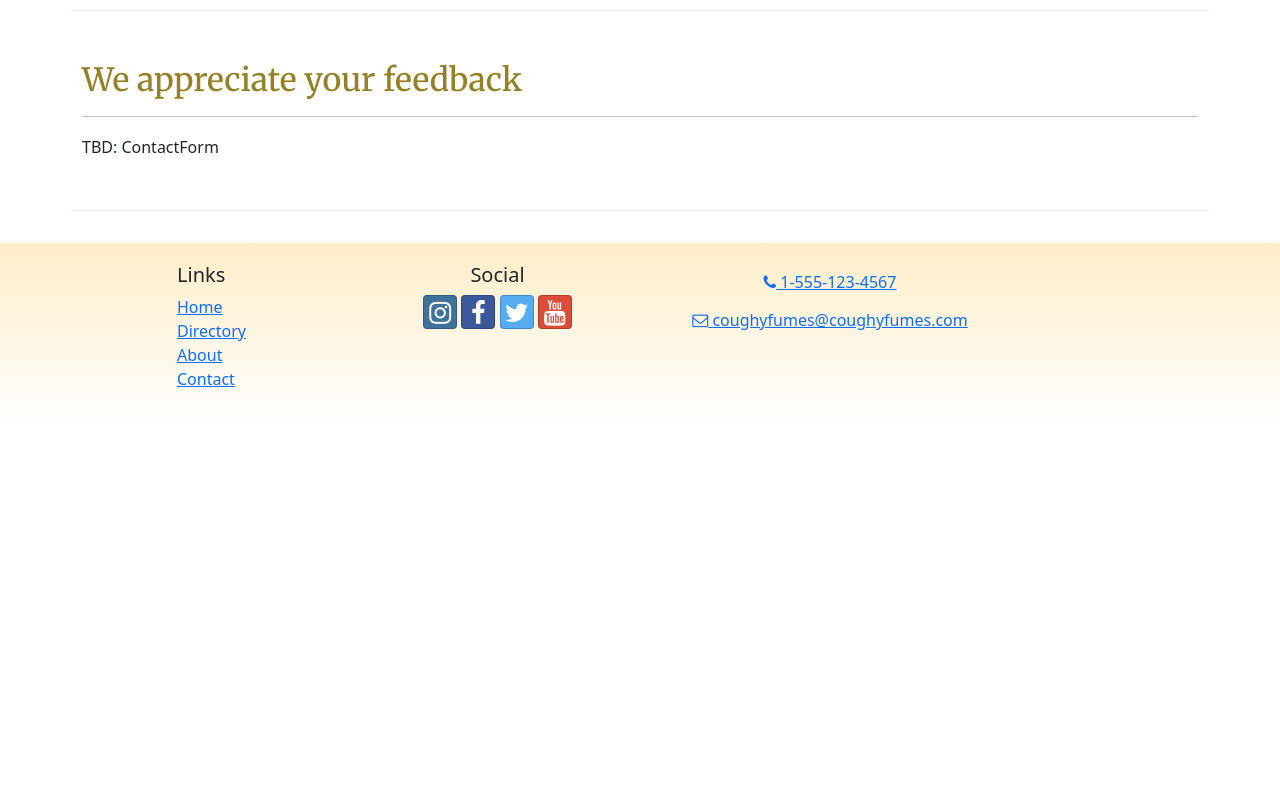
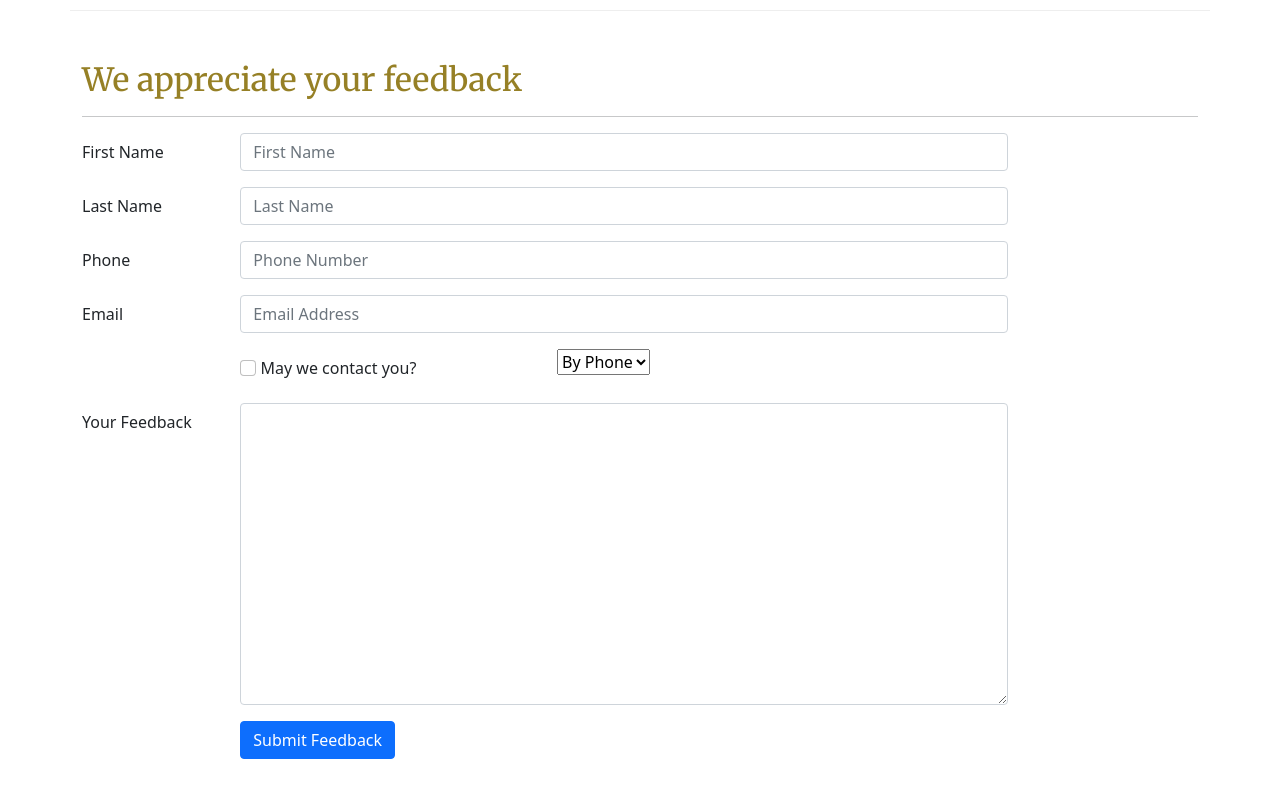
Before and after one commit to l2mIam/coughyfumes, a React (Create React App) app: page /contact in a window 1280 px wide. Shown: the part 460-1260 px from the top of the page. Before the commit the page ends 887 px from the top, so only its background shows below. Built offline with nearby package versions, Linux system fonts and the light colour scheme.

Commit message:
feat: Contact form UI

```diff
--- /dev/null
+++ b/src/components/ContactForm.js
@@ -0,0 +1,70 @@
+import { Button, Label, Col, FormGroup } from "reactstrap"
+import { Formik, Field, Form } from "formik"
+
+const ContactForm = () => {
+  return (
+    <Formik initialValues={{
+      firstName: '',
+      lastName: '',
+      phoneNum: '',
+      email: '',
+      agree: false,
+      contactType: 'By Phone',
+      feedback: ''
+    }}>
+      <Form>
+        <FormGroup row>
+          <Label htmlFor='firstName' md='2'>First Name</Label>
+          <Col md='10'>
+            <Field className='form-control' name='firstName' placeholder='First Name' />
+          </Col>
+        </FormGroup>
+        <FormGroup row>
+          <Label htmlFor='lastName' md='2'>Last Name</Label>
+          <Col md='10'>
+            <Field className='form-control' name='lastName' placeholder='Last Name' />
+          </Col>
+        </FormGroup>
+        <FormGroup row>
+          <Label htmlFor='phoneNum' md='2'>Phone</Label>
+          <Col md='10'>
+            <Field className='form-control' name='phoneNum' placeholder='Phone Number' />
+          </Col>
+        </FormGroup>
+        <FormGroup row>
+          <Label htmlFor='email' md='2'>Email</Label>
+          <Col md='10'>
+            <Field className='form-control' name='eamil' placeholder='Email Address' />
+          </Col>
+        </FormGroup>
+        <FormGroup row>
+          <Label check md={{ size: 4, offset: 2}}>
+            <Field name='agree' type='checkbox' className='form-check-input'/>{' '}
+            May we contact you?
+          </Label>
+          <Col md='4'>
+            <Field name='contactType' as='select'>
+              <option>By Phone</option>
+              <option>By Email</option>
+            </Field>
+          </Col>
+        </FormGroup>
+        <FormGroup row>
+          <Label htmlFor='feedback' md='2'>Your Feedback</Label>
+          <Col md='10'>
+            <Field className='form-control' name='feedback' as='textarea' rows='12' />
+          </Col>
+        </FormGroup>
+        <FormGroup row>
+        <Col md={{ size: 10, offset: 2 }}>
+          <Button type='submit' color='primary'>
+            Submit Feedback
+          </Button>
+        </Col>
+        </FormGroup>
+      </Form>
+    </Formik>
+  )
+}
+
+export default ContactForm
--- a/src/pages/ContactPage.js
+++ b/src/pages/ContactPage.js
@@ -1,5 +1,6 @@
 import { Container, Col, Row } from "reactstrap"
 import SubHeader from "../components/SubHeader"
+import ContactForm from "../components/ContactForm"
 
 
 const ContactPage = () => {
@@ -30,7 +31,9 @@
           <h2>We appreciate your feedback</h2>
           <hr/>
         </Col>
-        <Col md='10'>TBD: ContactForm</Col>
+        <Col md='10'>
+          <ContactForm />
+        </Col>
       </Row>
     </Container>
     )
```
